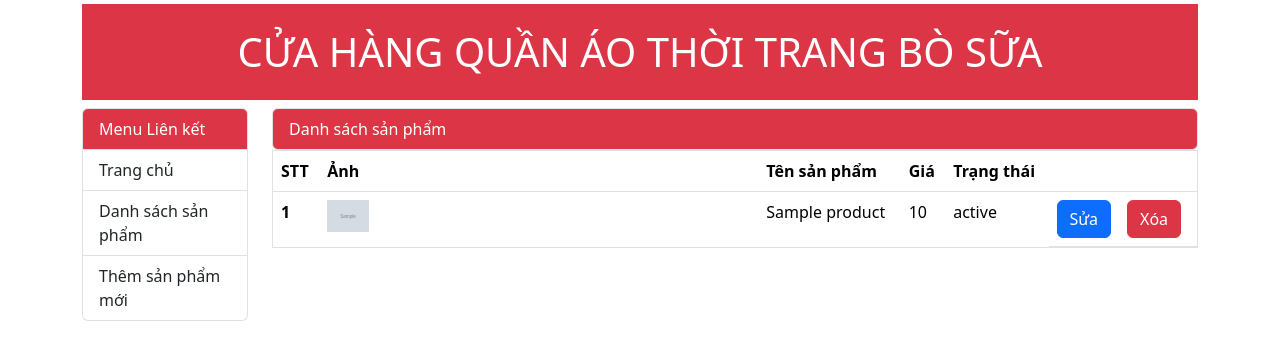
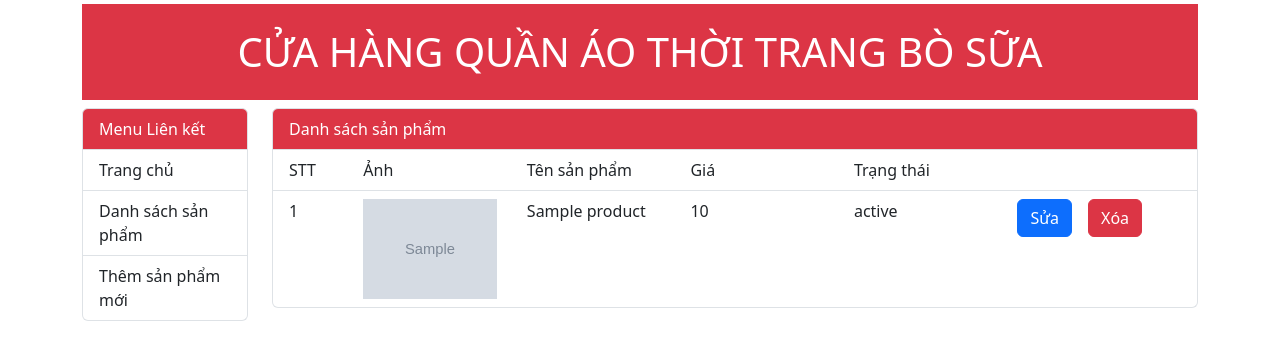
Before and after one commit to nguyendinhtu2002/THIPHP, a PHP site: template app/views/index.php in a window 1280 px wide. Shown: the top 360 px of the page. Run offline with PHP 8.4, Linux system fonts and the light colour scheme; the template is opened without the code that fills it: most values are stand-ins (such as "Sample title", 1, 10 or a date in 2020); grey boxes marked "Sample" are stand-in pictures; some libraries are stand-ins or nearby versions.

Commit message:
fix layout index

```diff
--- a/app/views/index.php
+++ b/app/views/index.php
@@ -31,48 +31,84 @@
             </ul>
         </div>
         <div class="col-10">
+<!--            <ul class="list-group">-->
+<!---->
+<!--            </ul>-->
             <ul class="list-group">
                 <li class="list-group-item bg-danger">
                     <a class="text-decoration-none text-white">
                         Danh sách sản phẩm
                     </a></li>
-            </ul>
-            <table class="table border">
-                <thead>
-                <tr>
-                    <th class="" scope="col">STT</th>
-                    <th class="" colspan="2">Ảnh</th>
-                    <th class="" colspan="2">Tên sản phẩm</th>
-                    <th class="">Giá</th>
-                    <th class="">Trạng thái</th>
-                    <th class=""></th>
-
-                </tr>
-                </thead>
-                <tbody>
+                <li class="list-group-item d-flex">
+                    <div class="col-1">STT</div>
+                    <div class="col" >Ảnh</div>
+                    <div class="col" >Tên sản phẩm</div>
+                    <div class="col" >Giá</div>
+                    <div class="col">Trạng thái</div>
+                    <div class="col"></div>
+                </li>
                 <?php foreach ($products as $product) { ?>
-                    <tr>
-                        <th scope="row"><?php echo $product->getId(); ?></th>
-                        <td colspan="2"><img src="<?php echo $product->getImageUrl(); ?>" style="width: 10%;height: 10%" alt="Product Image"></td>
-                        <td colspan="2"><?php echo $product->getName(); ?></td>
-                        <td><?php echo $product->getPrice(); ?></td>
-                        <td><?php echo $product->getStatus(); ?></td>
-                        <td class="d-flex gap-3">
+                    <li class="list-group-item d-flex">
+                        <div class="col-1"><?php echo $product->getId(); ?></div>
+                        <div class="col" style="width: 100px; height: 100px">
+                            <img class=" d-flex" style=" min-width: 100px; max-height: 100px;" src="<?php echo $product->getImageUrl(); ?>" alt="Product Image">
+                        </div>
+                        <div class="col" ><?php echo $product->getName(); ?></div>
+                        <div class="col" ><?php echo $product->getPrice(); ?></div>
+                        <div class="col" ><?php echo $product->getStatus(); ?></div>
+                        <div class="col d-flex gap-3">
                             <div>
                                 <a href="<?php echo BASE_PATH ?>/edit/<?php echo $product->getId() ?>" class="btn btn-primary">Sửa</a>
                             </div>
                             <div>
-                                <form  method="POST">
+                                <form action="" method="post">
                                     <input name="id" type="text" hidden value="<?php echo $product->getId(); ?>">
                                     <button type="submit" class="btn btn-danger" onclick="(confirm('Bạn có chắc muốn xóa?'))" >Xóa</button>
                                 </form>
                             </div>
-                        </td>
-                    </tr>
+                        </div>
+                    </li>
+
                 <?php } ?>
 
-                </tbody>
-            </table>
+            </ul>
+
+<!--            <table class="table border">-->
+<!--                <thead>-->
+<!--                <tr>-->
+<!--                    <th class="" scope="col">STT</th>-->
+<!--                    <th class="" colspan="2">Ảnh</th>-->
+<!--                    <th class="" colspan="2">Tên sản phẩm</th>-->
+<!--                    <th class="">Giá</th>-->
+<!--                    <th class="">Trạng thái</th>-->
+<!--                    <th class=""></th>-->
+<!---->
+<!--                </tr>-->
+<!--                </thead>-->
+<!--                <tbody>-->
+<!--                --><?php //foreach ($products as $product) { ?>
+<!--                    <tr>-->
+<!--                        <th scope="row">--><?php //echo $product->getId(); ?><!--</th>-->
+<!--                        <td colspan="2"><img src="--><?php //echo $product->getImageUrl(); ?><!--" style="width: 10%;height: 10%" alt="Product Image"></td>-->
+<!--                        <td colspan="2">--><?php //echo $product->getName(); ?><!--</td>-->
+<!--                        <td>--><?php //echo $product->getPrice(); ?><!--</td>-->
+<!--                        <td>--><?php //echo $product->getStatus(); ?><!--</td>-->
+<!--                        <td class="d-flex gap-3">-->
+<!--                            <div>-->
+<!--                                <a href="--><?php //echo BASE_PATH ?><!--/edit/--><?php //echo $product->getId() ?><!--" class="btn btn-primary">Sửa</a>-->
+<!--                            </div>-->
+<!--                            <div>-->
+<!--                                <form  method="POST">-->
+<!--                                    <input name="id" type="text" hidden value="--><?php //echo $product->getId(); ?><!--">-->
+<!--                                    <button type="submit" class="btn btn-danger" onclick="(confirm('Bạn có chắc muốn xóa?'))" >Xóa</button>-->
+<!--                                </form>-->
+<!--                            </div>-->
+<!--                        </td>-->
+<!--                    </tr>-->
+<!--                --><?php //} ?>
+<!---->
+<!--                </tbody>-->
+<!--            </table>-->
 
         </div>
     </div>
```
